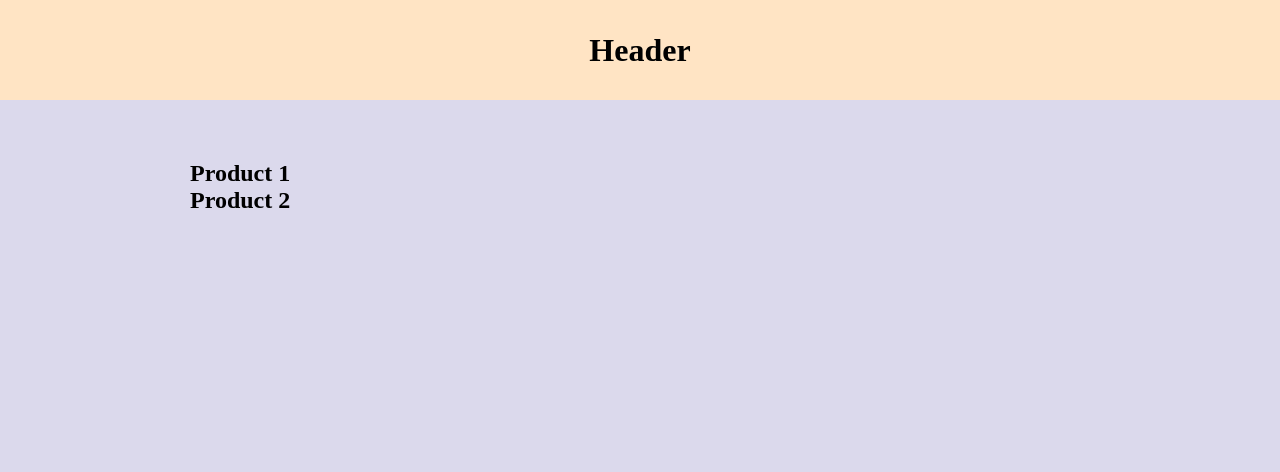
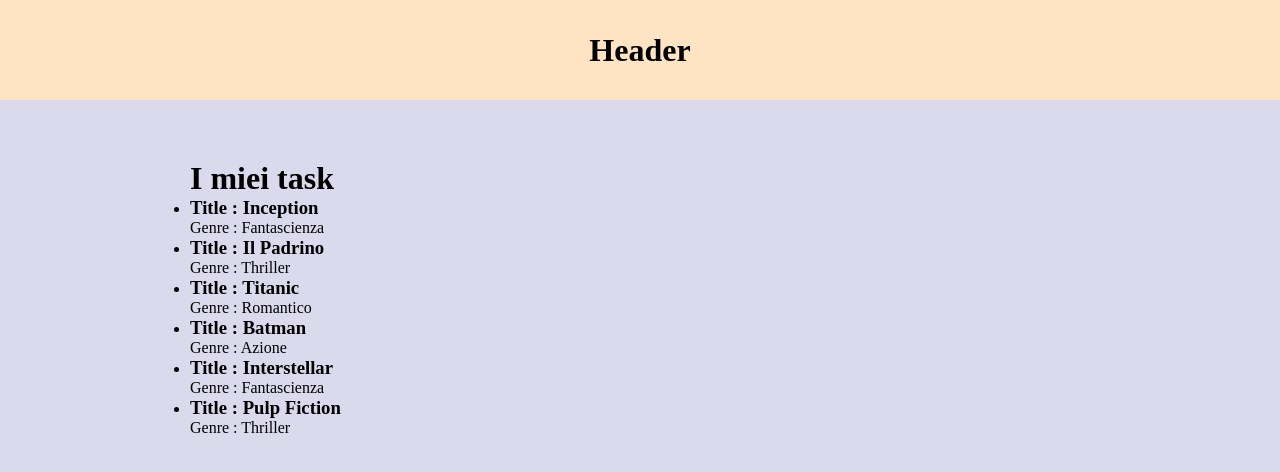
Before and after one commit to SwitchTia/react-movie-filter, a React (Vite) app: page / in a window 1280 px wide. Shown: the top 472 px of the page. Built offline with nearby package versions, Linux system fonts and the light colour scheme.

Commit message:
Feat: Map MovieList

```diff
--- a/src/App.jsx
+++ b/src/App.jsx
@@ -1,7 +1,5 @@
+import AppMain from "./components/AppMain";
 import AppHeader from "./components/AppHeader";
-import AppMain from "./components/AppMain";
-
-
 
 
 function App() {
--- /dev/null
+++ b/src/assets/moviesList.js
@@ -0,0 +1,27 @@
+const moviesList = [
+    {
+        title: 'Inception',
+        genre: 'Fantascienza'
+    },
+    {
+        title: 'Il Padrino',
+        genre: 'Thriller'
+    },
+    {
+        title: 'Titanic',
+        genre: 'Romantico'
+    },
+    {
+        title: 'Batman',
+        genre: 'Azione'
+    },
+    {
+        title: 'Interstellar',
+        genre: 'Fantascienza'
+    },
+    {
+        title: 'Pulp Fiction',
+        genre: 'Thriller'
+    },
+]
+export { moviesList };
--- a/src/components/AppMain.jsx
+++ b/src/components/AppMain.jsx
@@ -1,19 +1,35 @@
-
+import { moviesList } from "../assets/moviesList";
 
 function AppMain() {
 
+    // const moviesListWithId = [];
+
+    // moviesList.forEach((movie, index) => {
+    //     moviesListWithId.push({
+    //         ...movie,
+    //         id: index + 1,
+    //     });
+    // });
+
+    // moviesList = moviesListWithId;
+    // console.log(moviesList);
     return (
         <>
             <main>
                 <div className='container'>
-                    <h2>Product 1</h2>
-                    <h2>Product 2</h2>
+                    <h1>I miei task</h1>
+                    <ul>
+                        {moviesList.map((movie) => (
+                            <li key={movie.id}>
+                                <h3>Title : {movie.title}</h3>
+                                <p>Genre : {movie.genre}</p>
+
+                            </li>
+                        ))}
+                    </ul>
 
 
-                    <form >
 
-
-                    </form>
                 </div>
             </main>
         </>
```
